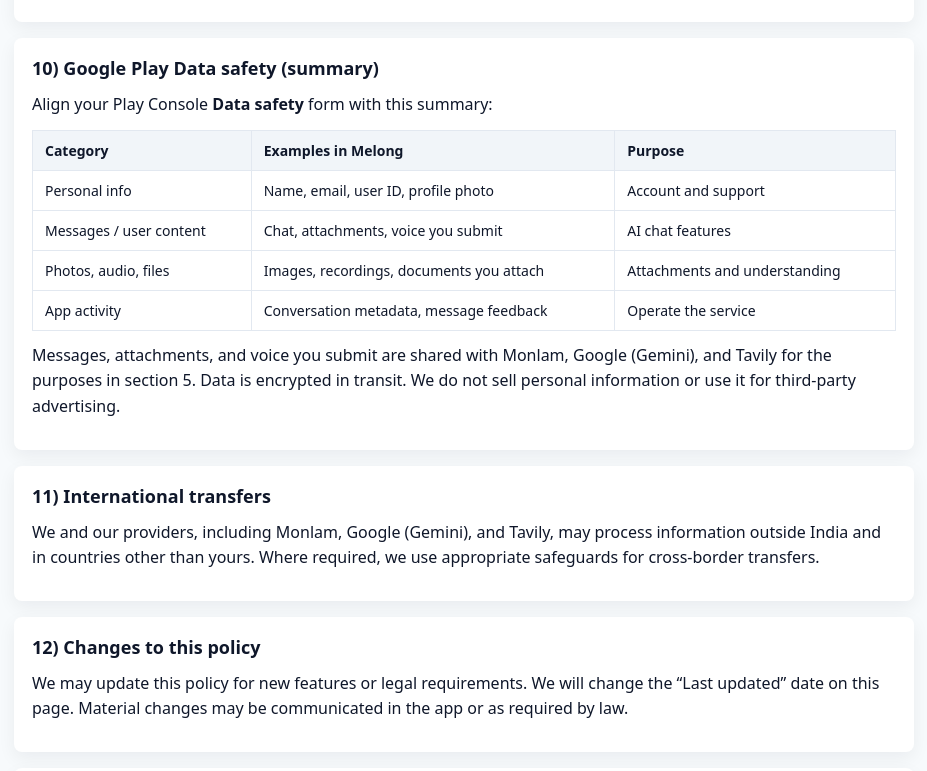
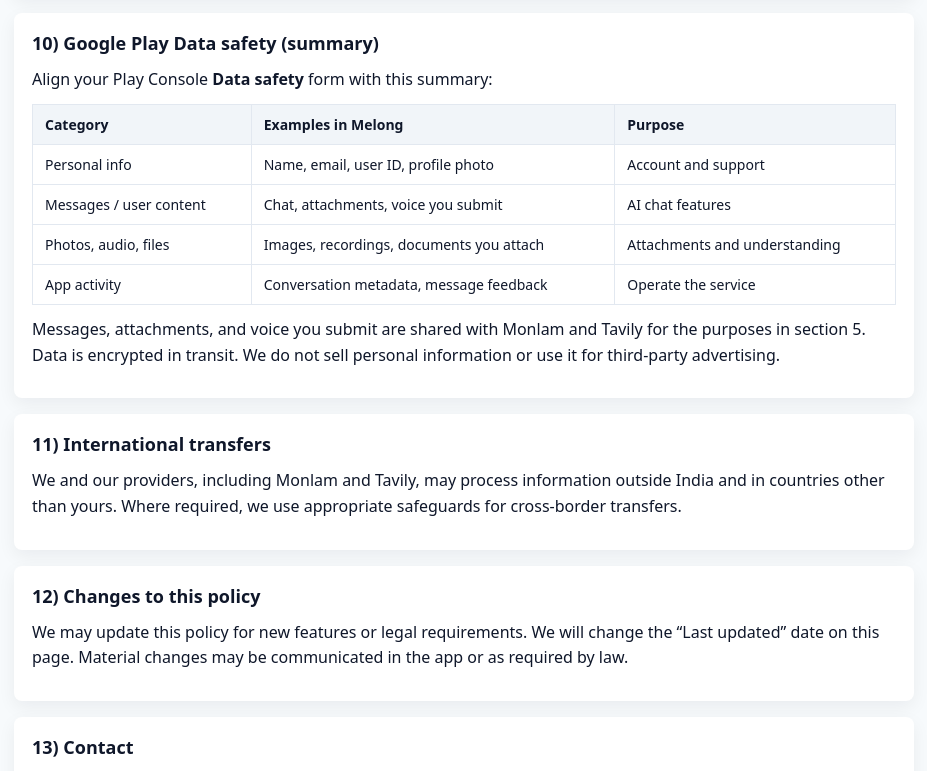
Before and after one commit to MonlamAI/monlam-privacy, a plain HTML site: page melong-privacy.html in a window 1280 px wide. Shown: the part 3961-4732 px from the top of the page, without its empty margins (176-1103 px from the left). Drawn offline with Linux system fonts and the light colour scheme.

Commit message:
update consent data for melong-privacy

```diff
--- a/melong-privacy.html
+++ b/melong-privacy.html
@@ -304,7 +304,6 @@
         </p>
         <ul>
           <li><strong>Monlam</strong> — models, speech-to-text, and speech synthesis.</li>
-          <li><strong>Google (Gemini)</strong> — routing, embeddings, and ranking.</li>
           <li><strong>Tavily</strong> — web search, only when that turn uses the web.</li>
         </ul>
         <p>
@@ -396,7 +395,7 @@
           </tbody>
         </table>
         <p>
-          Messages, attachments, and voice you submit are shared with Monlam, Google (Gemini), and Tavily for the
+          Messages, attachments, and voice you submit are shared with Monlam and Tavily for the
           purposes in section 5. Data is encrypted in transit. We do not sell personal information or use it for
           third-party advertising.
         </p>
@@ -405,7 +404,7 @@
       <section class="section">
         <h2>11) International transfers</h2>
         <p>
-          We and our providers, including Monlam, Google (Gemini), and Tavily, may process information outside India and
+          We and our providers, including Monlam and Tavily, may process information outside India and
           in countries other than yours. Where required, we use appropriate safeguards for cross-border transfers.
         </p>
       </section>
```
